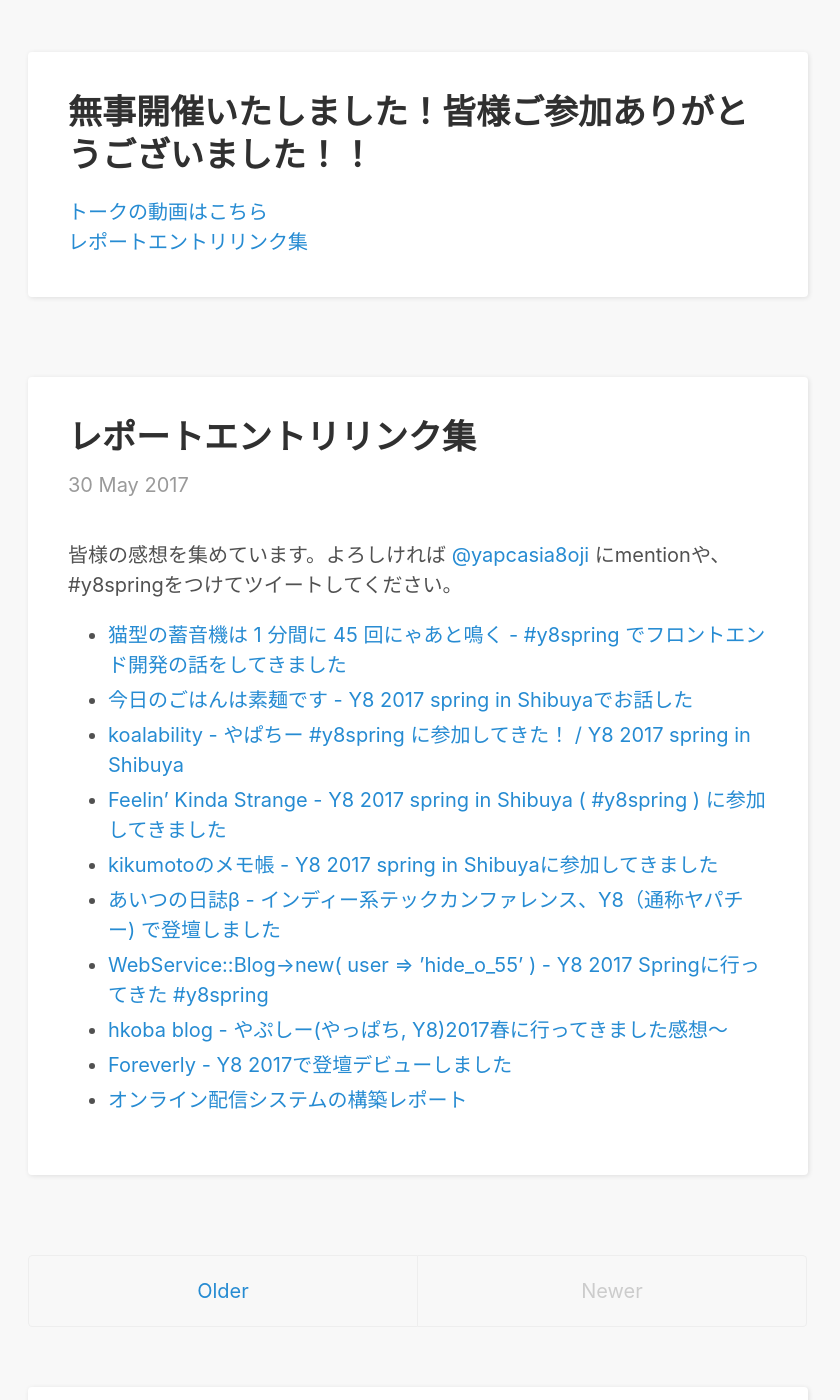
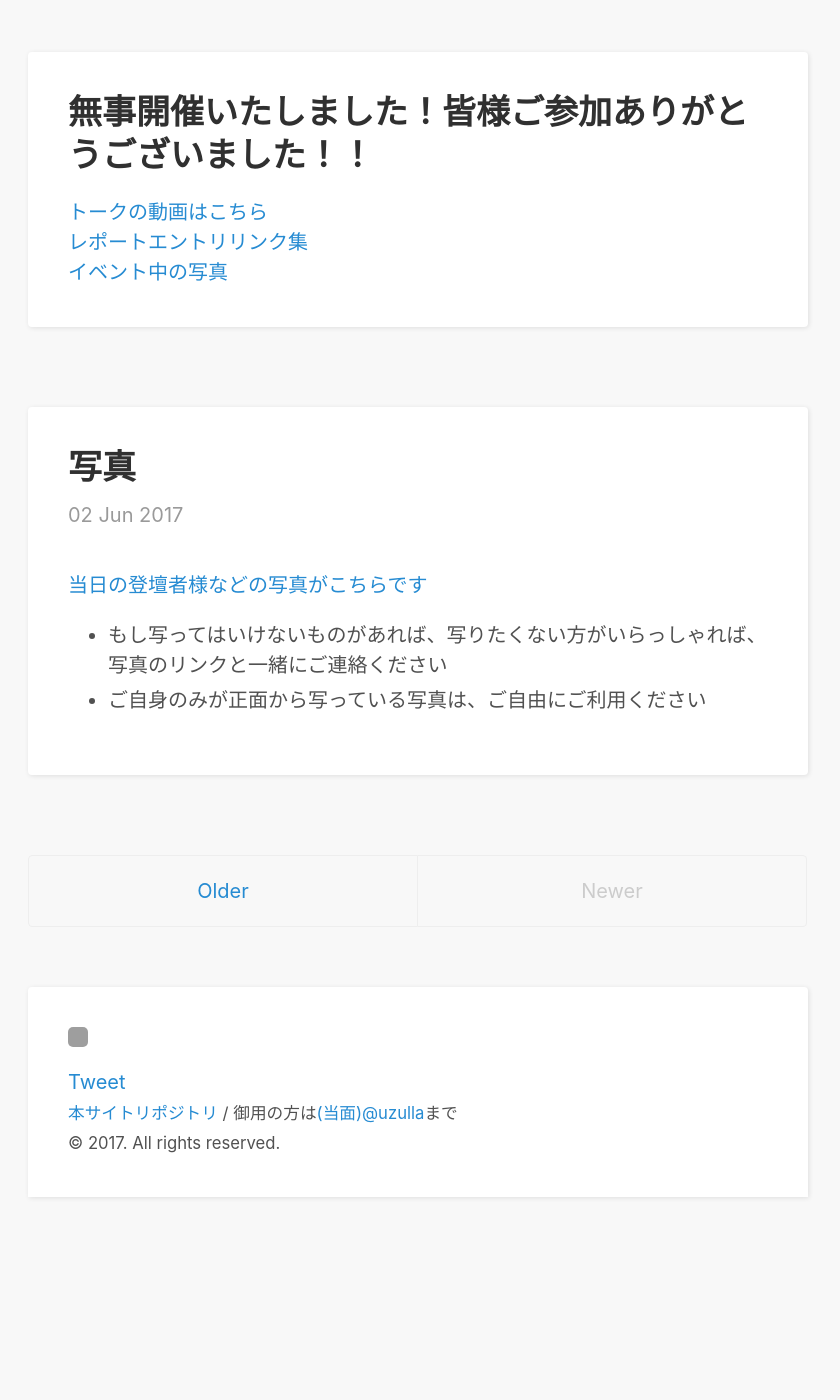
Before and after one commit to uzulla/y8-2017-spring, a Jekyll site: the page built from index.html, in a window 1280 px wide and 1400 px high, scrolled down 565 px. Shown: the whole window, without its empty margins (222-1062 px from the left). Built offline with Jekyll 4.4.1, drawn with Linux system fonts in a browser that asks for light colours; the list of posts is cut into pages by our own code; comment, search, counter and statistics services are not loaded; after the commit the page ends 1762 px from its top, so only the background shows below that; grey boxes are pictures that could not be loaded.

Commit message:
add photos

```diff
--- /dev/null
+++ b/_posts/2017-06-02-photo.md
@@ -0,0 +1,9 @@
+---
+layout: post
+title: 写真
+---
+
+<a href="https://goo.gl/photos/9Po4in9nfRbqGTFz8">当日の登壇者様などの写真がこちらです</a>
+
+- もし写ってはいけないものがあれば、写りたくない方がいらっしゃれば、写真のリンクと一緒にご連絡ください
+- ご自身のみが正面から写っている写真は、ご自由にご利用ください
--- a/index.html
+++ b/index.html
@@ -12,6 +12,7 @@ title: Home
 
     <a href="/2017/05/29/youtube/">トークの動画はこちら</a><br>
     <a href="/2017/05/30/report-links/">レポートエントリリンク集</a><br>
+    <a href="/2017/06/03/photo/">イベント中の写真</a><br>
 
   </article>
   {% endif %}
```
